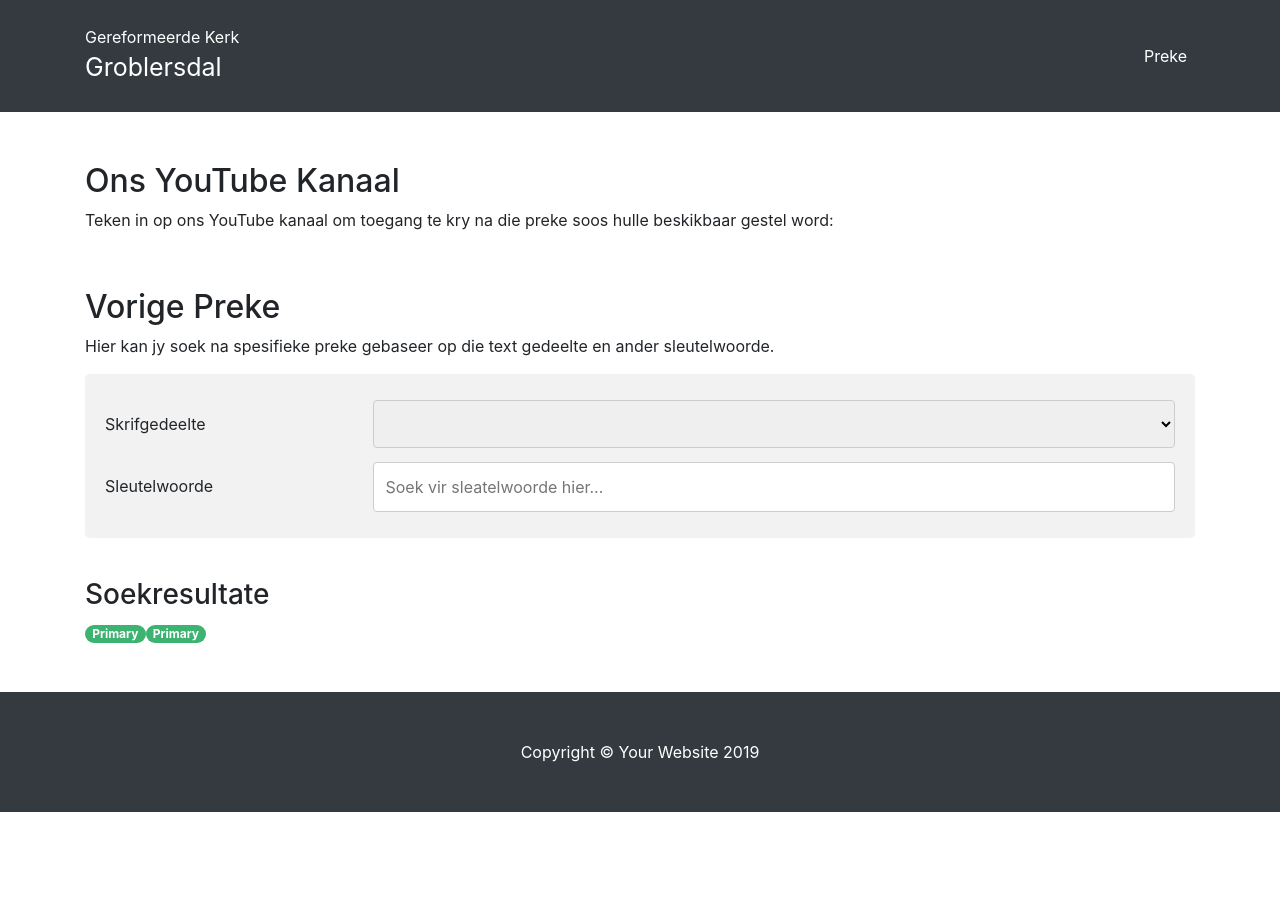
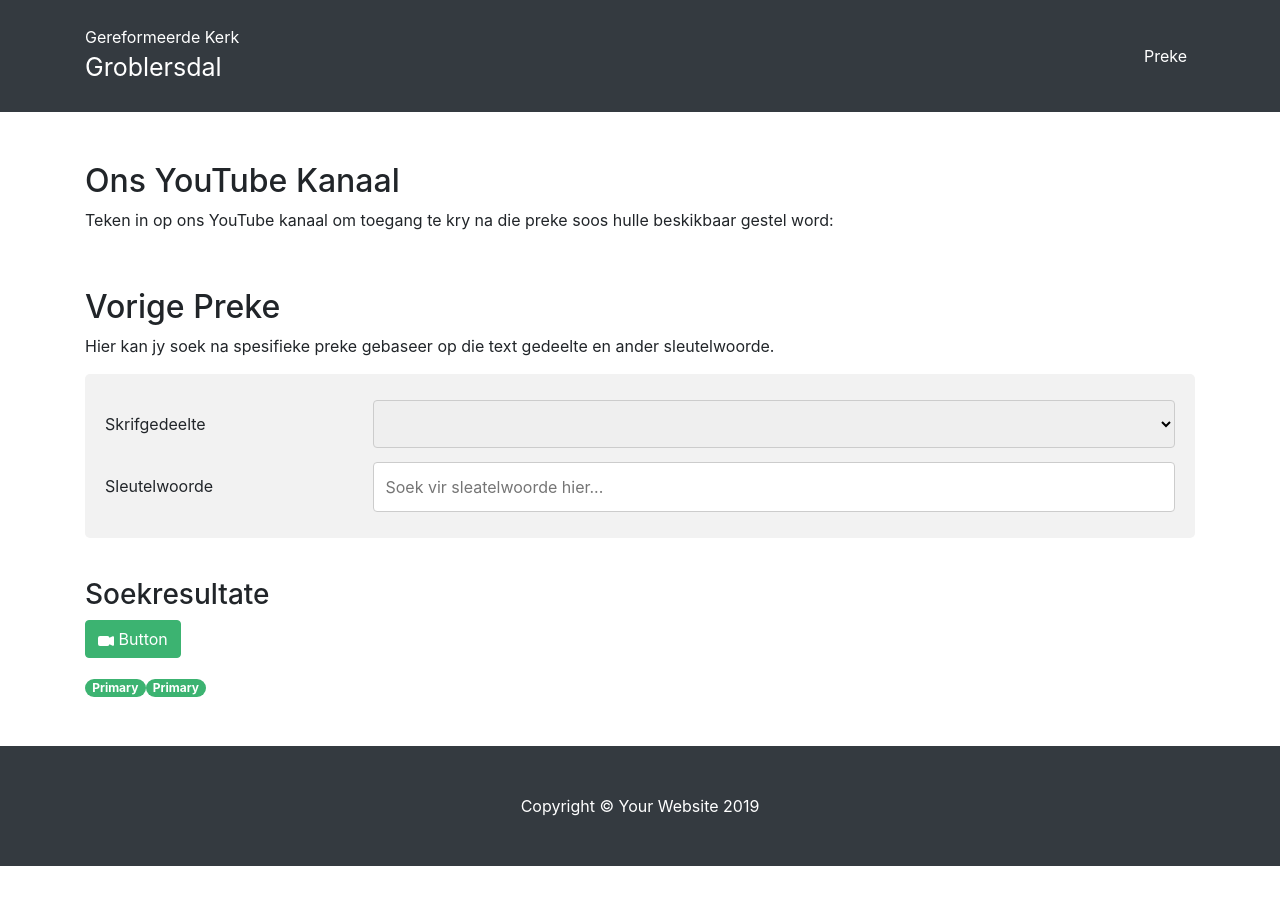
Before and after one commit to gkgd/website, a Jekyll site: the page built from preke.md, in a window 1280 px wide. Built offline with Jekyll 4.4.1, drawn with Linux system fonts in a browser that asks for light colours; comment, search, counter and statistics services are not loaded.

Commit message:
Update preke.md

```diff
--- a/preke.md
+++ b/preke.md
@@ -120,6 +120,7 @@ Hier kan jy soek na spesifieke preke gebaseer op die text gedeelte en ander sleu
 </div>
 <br/>
 ### Soekresultate
+<button type="button" class="btn btn-primary"> <svg xmlns="http://www.w3.org/2000/svg" width="16" height="16" fill="currentColor" class="bi bi-camera-video-fill" viewBox="0 0 16 16"> <path fill-rule="evenodd" d="M0 5a2 2 0 0 1 2-2h7.5a2 2 0 0 1 1.983 1.738l3.11-1.382A1 1 0 0 1 16 4.269v7.462a1 1 0 0 1-1.406.913l-3.111-1.382A2 2 0 0 1 9.5 13H2a2 2 0 0 1-2-2V5z"></path></svg> Button </button>
 <div id="results" class="grid-container">
     <div><span class="badge badge-pill badge-primary">Primary</span><span class="badge badge-pill badge-primary">Primary</span></div>
 </div>
```
